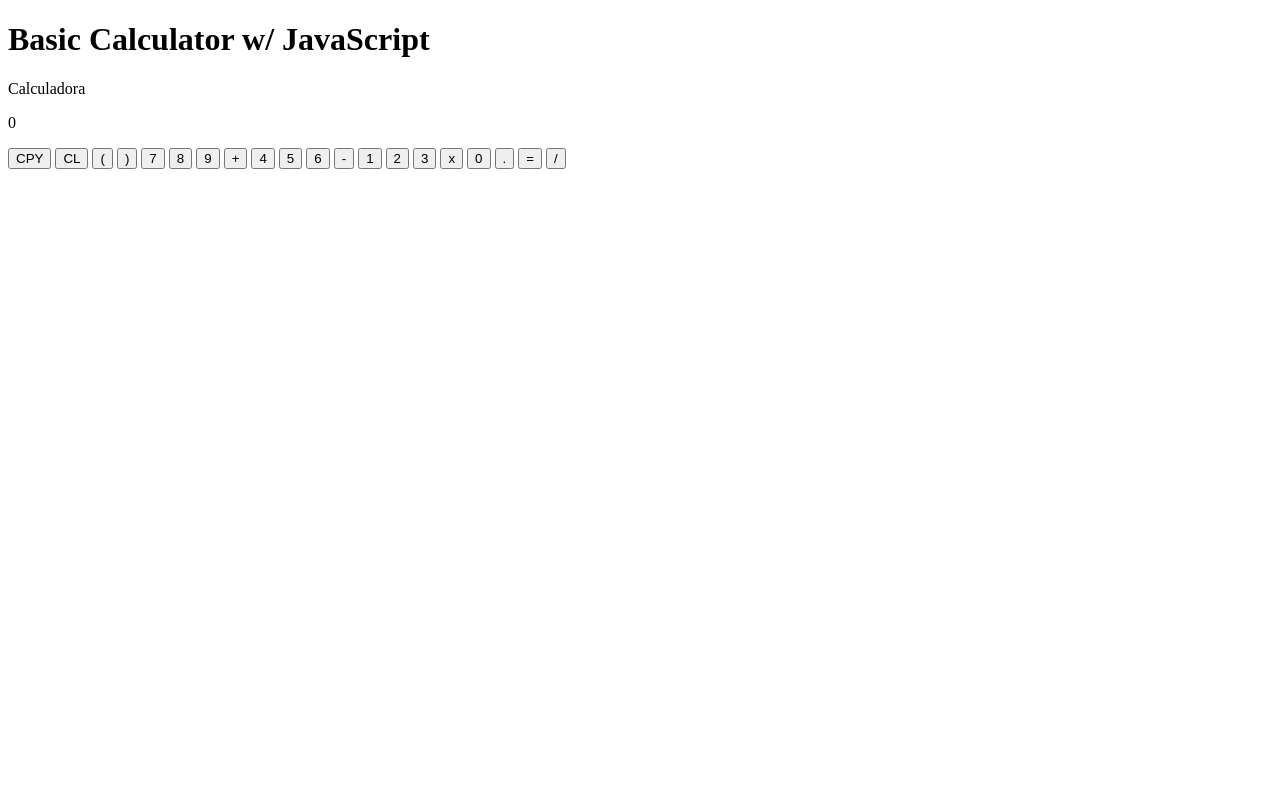
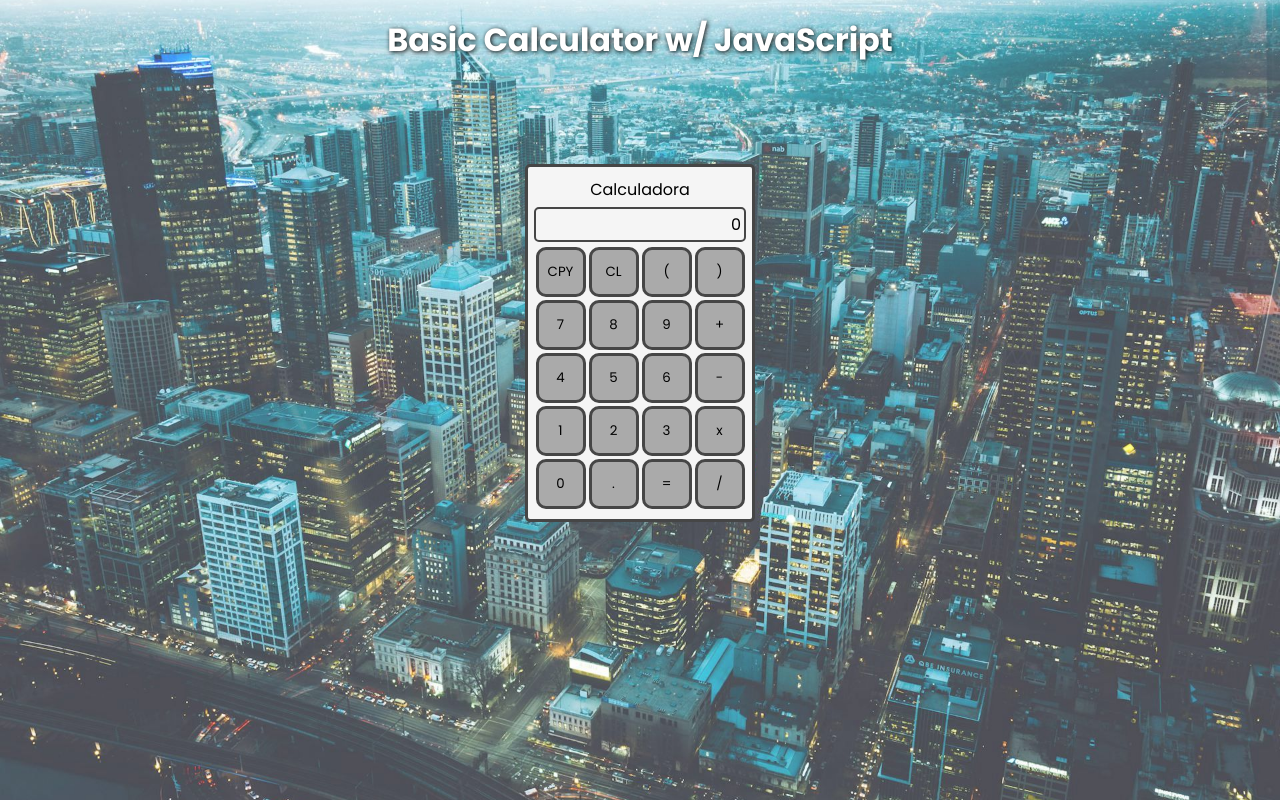
Before and after one commit to jotamedeiros/basic-calculator, a plain HTML site: page index.html in a window 1280 px wide. Drawn offline with Linux system fonts and the light colour scheme.

Commit message:
criei estilização básica da página e calculadora

```diff
--- a/estilos/estilos.css
+++ b/estilos/estilos.css
@@ -0,0 +1,98 @@
+@charset "utf-8";
+
+@import url('https://fonts.googleapis.com/css2?family=Poppins:wght@300;400;500;700&display=swap');
+
+* {
+    padding: 0px;
+    margin: 0px;
+    box-sizing: border-box;
+    font-family: Poppins, Arial, Helvetica, sans-serif;
+}
+
+:root {
+    --largura-padrao: 230px;
+}
+
+body {
+    width: 100vw;
+    height: 100vh;
+    background-image: url(../imagens/background-city-75.jpg);
+    background-size: cover;
+    background-repeat: no-repeat;
+    background-position: center center;
+}
+
+main {
+    display: flex;
+    flex-direction: column;
+    align-items: center;
+    width: 100%;
+    height: 100%;
+    gap: 100px;
+}
+
+.page-title {
+    display: flex;
+    justify-content: center;
+    align-items: center;
+    width: 100%;
+    margin-top: 1rem;
+}
+
+.page-title h1 {
+    font-size: 2rem;
+    color: #fff;
+    width: 100%;
+    text-align: center;
+    text-shadow: 1px 1px 5px rgb(0, 0, 0);
+}
+
+.div-calc {
+    display: flex;
+    flex-direction: column;
+    justify-content: center;
+    align-items: center;
+    gap: 5px;
+    width: var(--largura-padrao);
+    height: auto;
+    padding: 10px;
+    background-color: #f5f5f5;
+    border: 3px solid rgb(70, 70, 70);
+    border-radius: 5px;
+}
+
+.div-calc-title {
+    display: flex;
+    justify-content: center;
+    align-items: center;
+    width: calc((var(--largura-padrao)) - 15px);
+}
+
+.div-display {
+    width: calc((var(--largura-padrao)) - 18px);
+    padding: 3px;
+    background-color: #f5f5f5;
+    border: 2px solid rgb(70, 70, 70);
+    border-radius: 5px;
+}
+
+.div-display p {
+    text-align: right;
+}
+
+.div-keys {
+    display: flex;
+    flex-wrap: wrap;
+    justify-content: center;
+    align-items: center;
+    width: var(--largura-padrao);
+    gap: 3px;
+}
+
+.tecla {
+    width: 50px;
+    height: 50px;
+    background-color: rgb(170, 170, 170);
+    border: 3px solid rgb(70, 70, 70);
+    border-radius: 10px;
+}
--- a/index.html
+++ b/index.html
@@ -13,7 +13,7 @@
             <h1>Basic Calculator w/ JavaScript</h1>
         </div>
 
-        <div id="calc" class="calc">
+        <div id="div-calc" class="div-calc">
             <div id="div-calc-title" class="div-calc-title">
                 <p>Calculadora</p>
             </div>
```
Also changed, not shown: imagens/background-abstract-blue.jpg (added), imagens/background-abstract.jpg (added), imagens/background-city-75.jpg (added), imagens/background-city.jpg (added), imagens/background-hand.jpg (added), imagens/background-red.jpg (added). Lines whose indentation alone changed are shown as unchanged.
